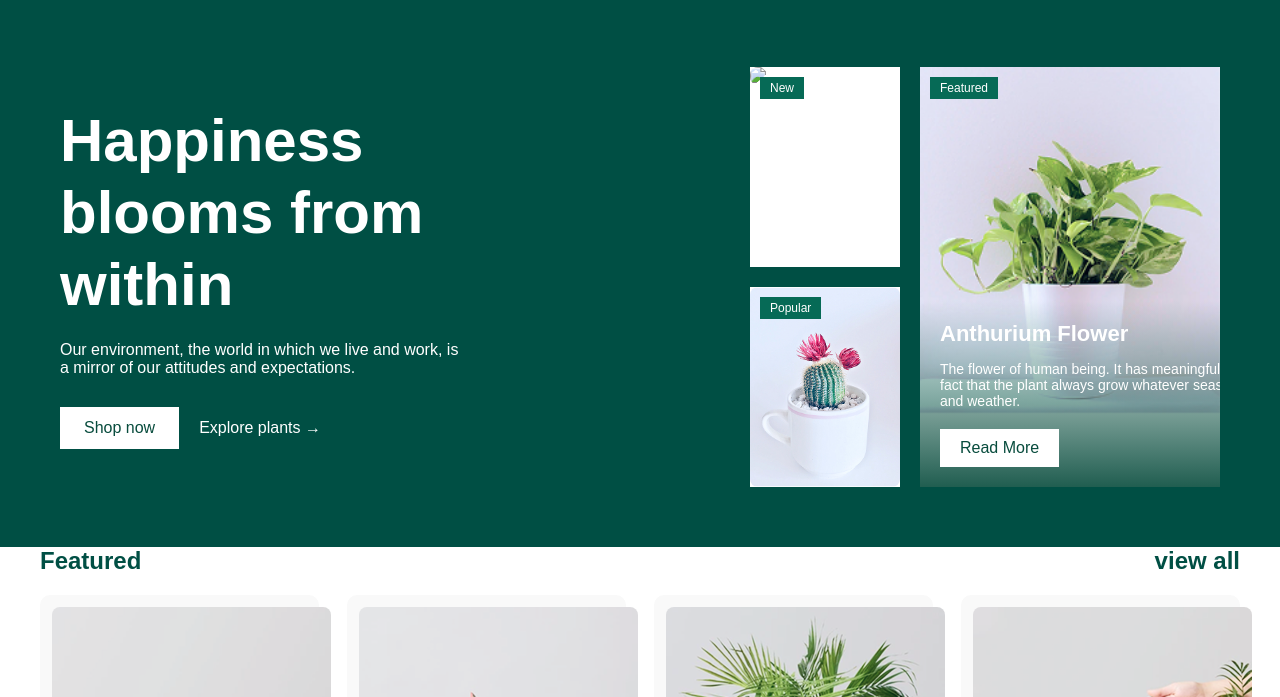
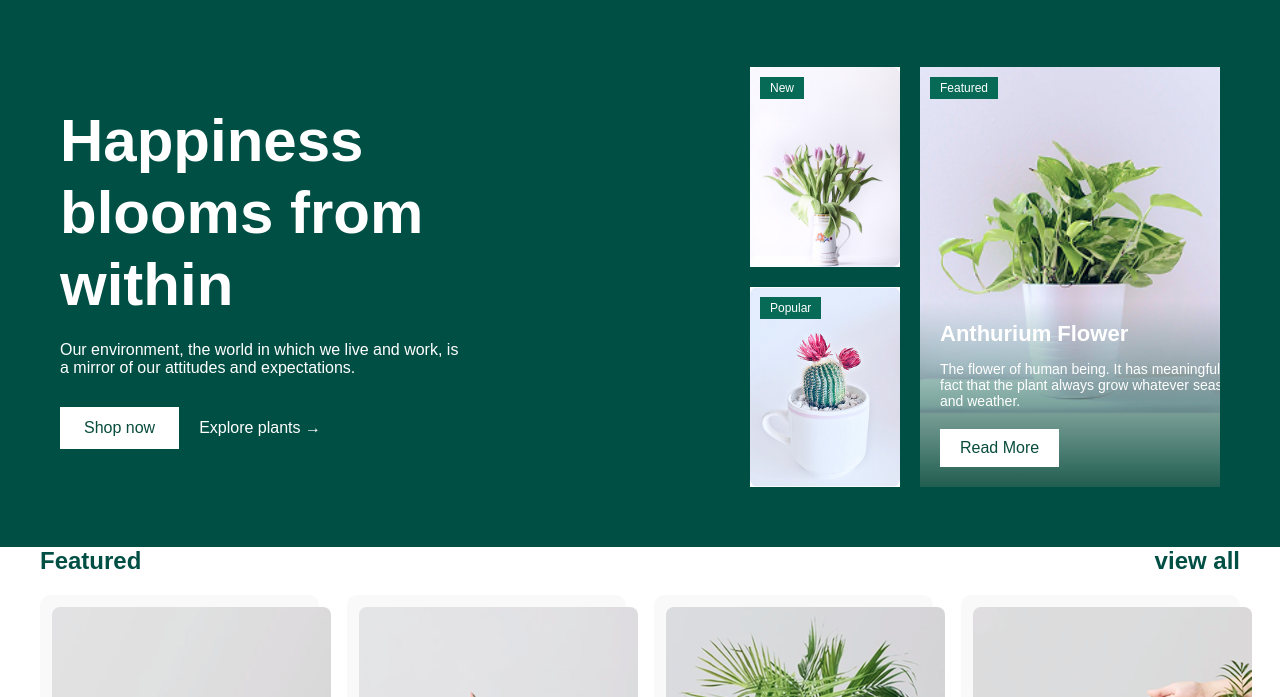
Before and after one commit to Kyrylo07/web_design_project, a plain HTML site: page index.html in a window 1280 px wide. Shown: the part 103-800 px from the top of the page. Drawn offline with Linux system fonts and the light colour scheme; files whose address does not match are found by name.

Commit message:
Update index.html

```diff
--- a/index.html
+++ b/index.html
@@ -37,7 +37,7 @@
   <div class="card-column">
     <div class="small-card">
       <span class="tag new">New</span>
-      <img src="image 1.jpg" alt="Plant 1">
+      <img src="photos/image 1.jpg" alt="Plant 1">
     </div>
     <div class="small-card">
       <span class="tag popular">Popular</span>
```
